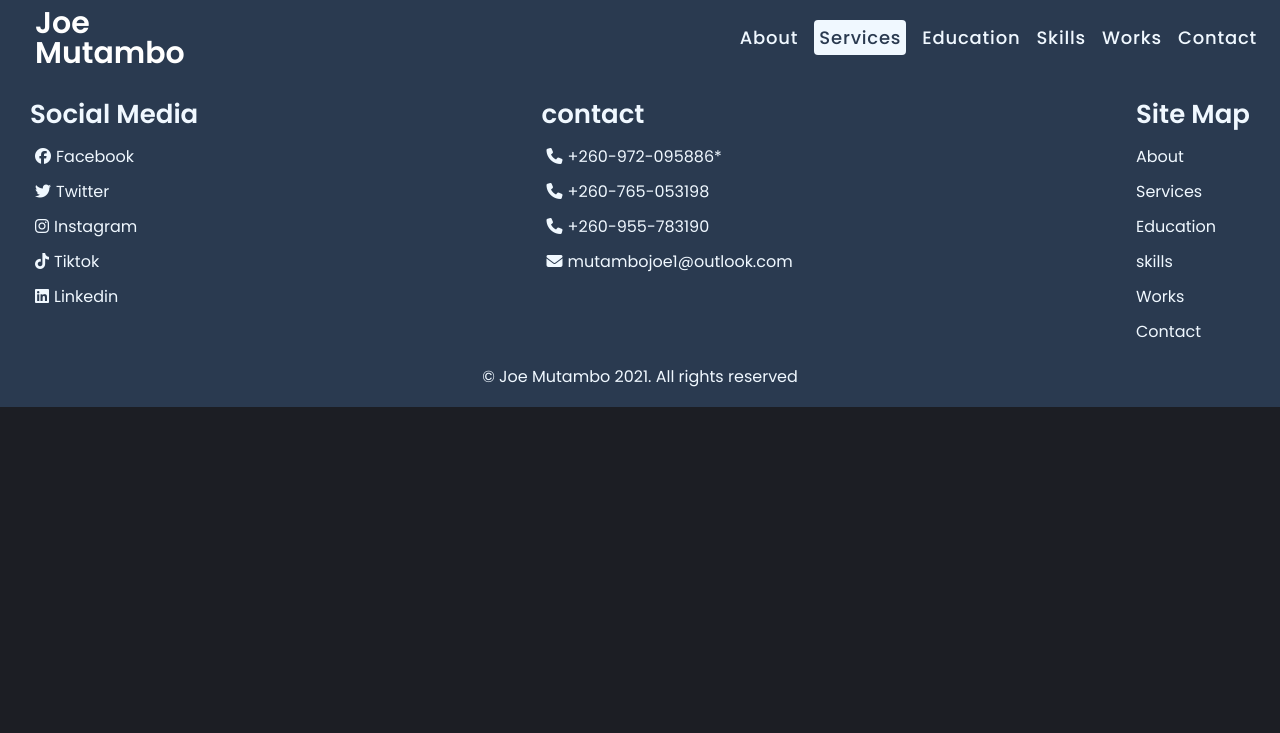
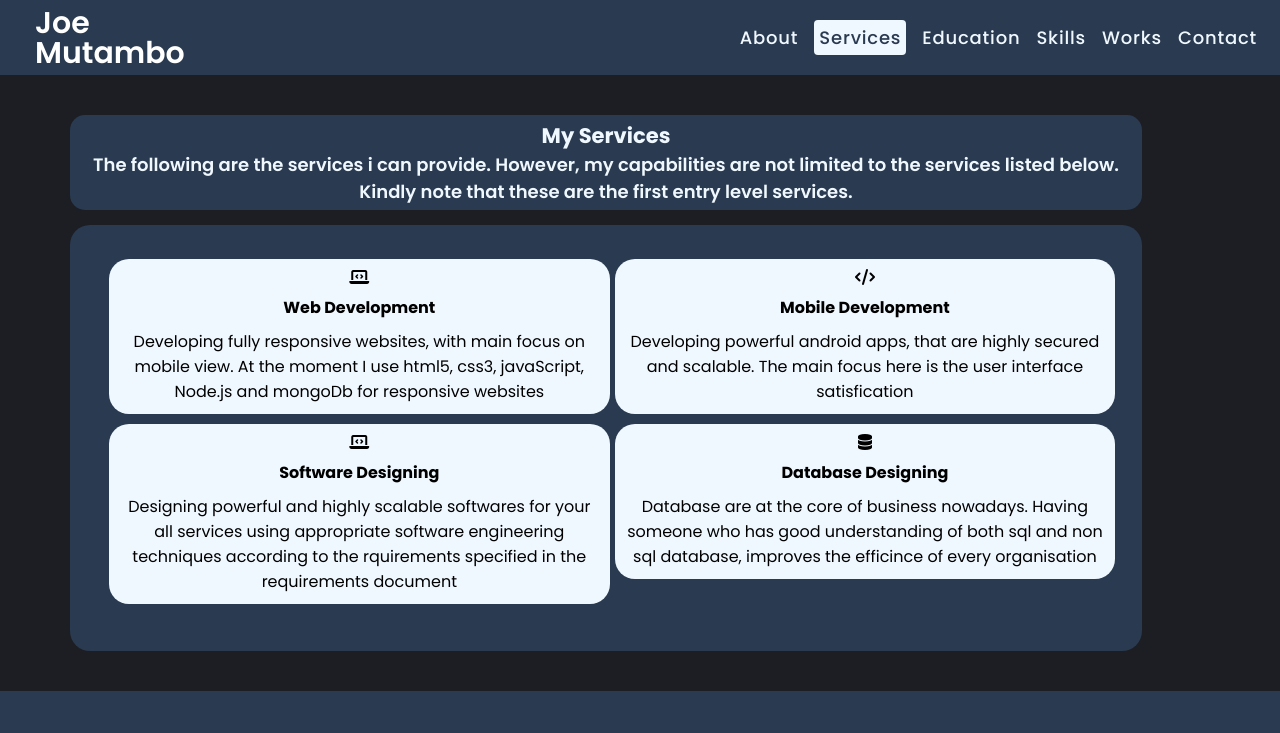
Before and after one commit to Joe-Mutambo/Portfolio, a plain HTML site: page services.html in a window 1280 px wide. Shown: the top 733 px of the page. Drawn offline with Linux system fonts and the light colour scheme.

Commit message:
service page developed and all media queries added

```diff
--- /dev/null
+++ b/css/service.css
@@ -0,0 +1,182 @@
+/*styling the service section
+.service-container {
+	width: 90%;
+	background-color: #1c1e24;
+	padding: 2.5rem;
+	margin-left: 30px;
+	text-align: center;
+	justify-content: center;
+}
+.service-text {
+	background-color: #2a3a50;
+	color: aliceblue;
+	text-align: center;
+	margin-bottom: 15px;
+	font-size: 18px;
+	font-weight: 600;
+	border-radius: 15px;
+}
+.service-boxes {
+	background-color: #2a3a50;
+	display: flex;
+	padding: 1.5rem 2.3rem 2.3rem 1.5rem;
+	height: 85%;
+	border-radius: 20px;
+}
+
+.first-boxes {
+	width: 50%;
+	display: block;
+	justify-content: space-between;
+	margin-right: 5px;
+}
+.service-box {
+	height: 50%;
+	width: 100%;
+	background-color: aliceblue;
+	margin: 10px;
+	border-radius: 20px;
+	padding: 10px;
+}
+.service-box:hover {
+	background-color: #44495c;
+	color: aliceblue;
+	transition: all 0.5s ease-out;
+}
+.nner-box {
+	text-align: center;
+	font-size: 16px;
+	font-weight: 500;
+}
+.inner-box span {
+	margin: 10px 0 8px 0;
+}
+.inner-box h4 {
+	margin: 10px 0 9px 0;
+}
+.second-boxes {
+	margin-left: 5px;
+	width: 50%;
+	display: block;
+	justify-content: space-between;
+}
+
+adding media queries
+
+@media screen and (max-width: 768px) {
+	.service-container {
+		display: flex;
+		flex-direction: column;
+		height: 100%;
+	}
+	.service-boxes {
+		display: block;
+		padding: 1.3rem 2rem 2rem 1.3rem;
+		text-align: center;
+		min-height: 120%;
+	}
+	.first-boxes::before {
+		bottom: initial;
+		top: -75px;
+		right: 65px;
+		transform: scale(0.95);
+		width: 100%;
+	}
+	.second-boxes::before {
+		top: -13px;
+		left: initial;
+		right: 70px;
+	}
+}*/
+
+.service-container {
+	width: 90%;
+	background-color: #1c1e24;
+	padding: 2.5rem;
+	margin-left: 30px;
+	text-align: center;
+	justify-content: center;
+}
+.service-text {
+	background-color: #2a3a50;
+	color: aliceblue;
+	text-align: center;
+	margin-bottom: 15px;
+	font-size: 18px;
+	font-weight: 600;
+	border-radius: 15px;
+	padding: 5px;
+}
+.service-boxes {
+	background-color: #2a3a50;
+	display: flex;
+	padding: 1.5rem 2.3rem 2.3rem 1.5rem;
+	border-radius: 20px;
+}
+.service-box {
+	width: 100%;
+	background-color: aliceblue;
+	margin: 10px;
+	border-radius: 20px;
+	padding: 10px;
+
+}
+.service-box:hover {
+	background-color: #44495c;
+	color: aliceblue;
+	transition: all 0.5s ease-out;
+}
+.nner-box {
+	text-align: center;
+	font-size: 16px;
+	font-weight: 500;
+}
+.inner-box span {
+	margin: 10px 0 8px 0;
+}
+.inner-box h4 {
+	margin: 10px 0 9px 0;
+}
+.first-boxes {
+	margin-left: 5px;
+	width: 50%;
+	display: block;
+	justify-content: space-between;
+}
+.second-boxes {
+	margin-left: 5px;
+	width: 50%;
+	display: block;
+	justify-content: space-between;
+}
+
+/*adding media queries*/
+
+@media screen and (max-width: 768px) {
+	.service-boxes {
+		display: block;
+		padding: 1.3rem 2rem 2rem 1.3rem;
+		text-align: center;
+	}
+	.first-boxes {
+		width: 100%;
+	}
+	.second-boxes {
+		width: 100%;
+	}
+	.service-text {
+		font-size: 15px;
+		font-weight: 500;
+	}
+}
+
+@media screen and (max-width: 450px) {
+	.service-container {
+		padding: 10px;
+		margin: 5px;
+	}
+	.service-boxes {
+		padding: 5px 27px 5px 0;
+		margin: 0;
+	}
+}
--- a/css/style.css
+++ b/css/style.css
@@ -76,7 +76,7 @@ ul li {
 }
 
 /*adding media queries*/
-@media screen and (min-width: 200px) and (max-width: 768px) {
+@media screen and (min-width: 279px) and (max-width: 768px) {
 	.navbar .logo {
 		font-size: 24px;
 		font-weight: 500;
@@ -147,7 +147,7 @@ ul li {
 	width: 100%;
 	max-width: 820px;
 	background-color: #2a3a50;
-	border-radius: 10px;
+	border-radius: 15px;
 	box-shadow: 0 0 20px 1px rgba(255, 255, 255, 0.1);
 	z-index: 1000;
 	overflow: hidden;
@@ -161,7 +161,7 @@ ul li {
 .container .about-container .image img {
 	height: 450px;
 	width: 400px;
-	border-radius: 30px;
+	border-radius: 15px;
 }
 .container .about-container .intro {
 	position: relative;
@@ -206,11 +206,14 @@ ul li {
 	}
 }
 
-@media screen and (min-width: 286px) and (max-width: 480px) {
+@media screen and (min-width: 279px) and (max-width: 480px) {
 	.container {
 		padding: 1rem;
 	}
 	.container .about-container {
+		display: block;
+		justify-content: space-between;
+		text-align: center;
 		transform: translate(0.9);
 		margin: 0px;
 	}
@@ -221,6 +224,12 @@ ul li {
 		text-transform: capitalize;
 		font-size: 20px;
 		font-weight: 600;
+	}
+	.container .about-container .image img {
+		width: 100%;
+		height: 350px;
+		position: relative;
+		padding: 0px;
 	}
 	.intro-title1 {
 		width: 100%;
@@ -236,6 +245,7 @@ ul li {
 		font-weight: 400;
 	}
 }
+
 
 /*@media screen and (min-width: 990px) and (max-width: 1039px) {
 	.container .image img {
@@ -361,6 +371,7 @@ ul li {
 
 /*styling the footer section*/
 .footer {
+	padding: 30px;
 	background-color: #2a3a50;
 }
 .footer-container {
@@ -402,7 +413,8 @@ ul li {
 
 @media screen and (min-width: 321px) and (max-width: 650px) {
 	.footer-container {
-		display: block;
+		display: flex;
+		flex-direction: column;
 		margin-top: 25pxpx;
 		justify-content: space-between;
 		padding: 5px 10px 5px 10px;
@@ -425,6 +437,9 @@ ul li {
 		margin-top: 90px;
 	}
 }
+
+
+
 /*styling the contact section
 .contact-container {
 	position: relative;
--- a/services.html
+++ b/services.html
@@ -7,6 +7,7 @@
 			src="https://kit.fontawesome.com/c49248473b.js"
 			crossorigin="anonymous"
 		></script>
+		<link rel="stylesheet" href="./css/service.css" />
 		<link rel="stylesheet" href="./css/style.css" />
 		<title>Joe Mutambo | Portfolio</title>
 	</head>
@@ -29,6 +30,68 @@
 				<li><a href="./contact.html">Contact</a></li>
 			</ul>
 		</nav>
+
+		<div class="service-container">
+			<div class="service-text">
+				<h3>My Services</h3>
+				<p
+					>The following are the services i can provide. However, my
+					capabilities are not limited to the services listed below. Kindly note
+					that these are the first entry level services.</p
+				>
+			</div>
+			<div class="service-boxes">
+				<div class="first-boxes">
+					<div class="service-box">
+						<div class="inner-box">
+							<span><i class="fas fa-laptop-code"></i></span>
+							<h4>Web Development</h4>
+							<p
+								>Developing fully responsive websites, with main focus on mobile
+								view. At the moment I use html5, css3, javaScript, Node.js and
+								mongoDb for responsive websites</p
+							>
+						</div>
+					</div>
+					<div class="service-box">
+						<div class="inner-box">
+							<span><i class="fas fa-laptop-code"></i></span>
+							<h4>Software Designing</h4>
+							<p
+								>Designing powerful and highly scalable softwares for your all
+								services using appropriate software engineering techniques
+								according to the rquirements specified in the requirements
+								document</p
+							>
+						</div>
+					</div>
+				</div>
+				<div class="second-boxes">
+					<div class="service-box">
+						<div class="inner-box">
+							<span><i class="fas fa-code"></i></span>
+							<h4>Mobile Development</h4>
+							<p
+								>Developing powerful android apps, that are highly secured and
+								scalable. The main focus here is the user interface
+								satisfication</p
+							>
+						</div>
+					</div>
+					<div class="service-box">
+						<div class="inner-box">
+							<span><i class="fas fa-database"></i></span>
+							<h4>Database Designing</h4>
+							<p
+								>Database are at the core of business nowadays. Having someone
+								who has good understanding of both sql and non sql database,
+								improves the efficince of every organisation</p
+							>
+						</div>
+					</div>
+				</div>
+			</div>
+		</div>
 		<footer class="footer">
 			<div class="footer-container">
 				<div class="connect">
```
